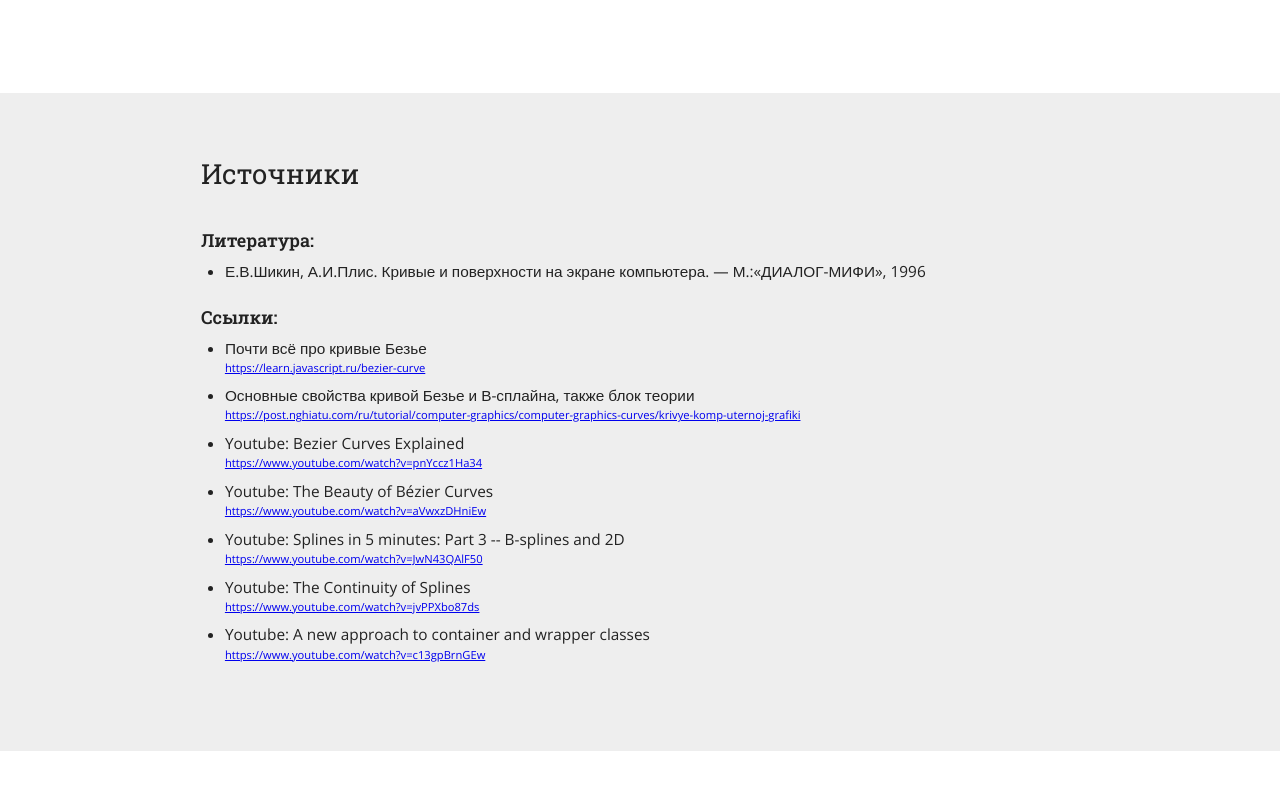
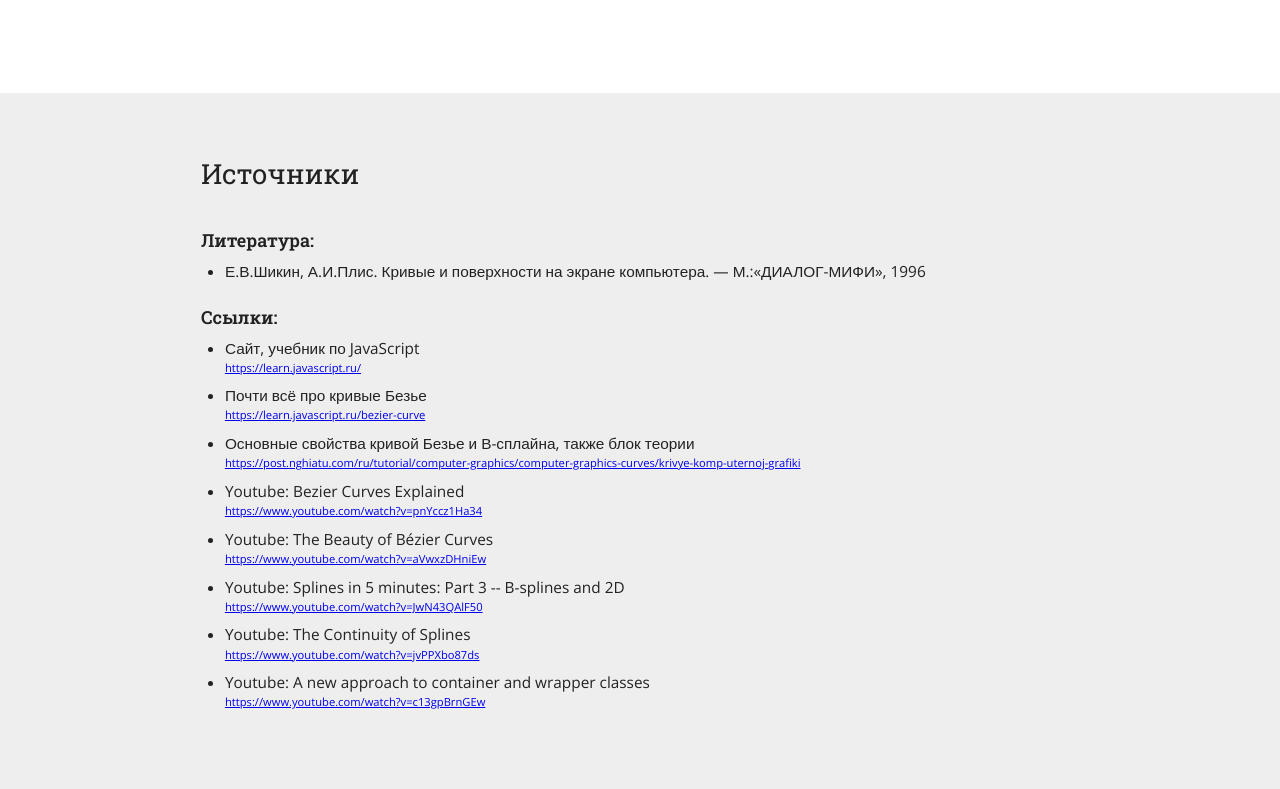
Before and after one commit to Eyewink/Project, a plain HTML site: page index.html in a window 1280 px wide. Shown: the part 3901-4690 px from the top of the page. Before the commit the page ends 4652 px from the top, so only its background shows below. Drawn offline with nearby package versions, Linux system fonts and the light colour scheme.

Commit message:
Added site about JS in the sources

```diff
--- a/index.html
+++ b/index.html
@@ -122,6 +122,7 @@
 		</ul>
 		<h3>Ссылки:</h3>
 		<ul>
+			<li>Сайт, учебник по JavaScript <a href="https://learn.javascript.ru/">https://learn.javascript.ru/</a></li>
 			<li>Почти всё про кривые Безье <a href="https://learn.javascript.ru/bezier-curve">https://learn.javascript.ru/bezier-curve</a></li>
 			<li>Основные свойства кривой Безье и В-сплайна, также блок теории <a href="https://post.nghiatu.com/ru/tutorial/computer-graphics/computer-graphics-curves/krivye-komp-uternoj-grafiki">https://post.nghiatu.com/ru/tutorial/computer-graphics/computer-graphics-curves/krivye-komp-uternoj-grafiki</a></li>
 			<li>Youtube: Bezier Curves Explained <a href="https://www.youtube.com/watch?v=pnYccz1Ha34">https://www.youtube.com/watch?v=pnYccz1Ha34</a></li>
```
